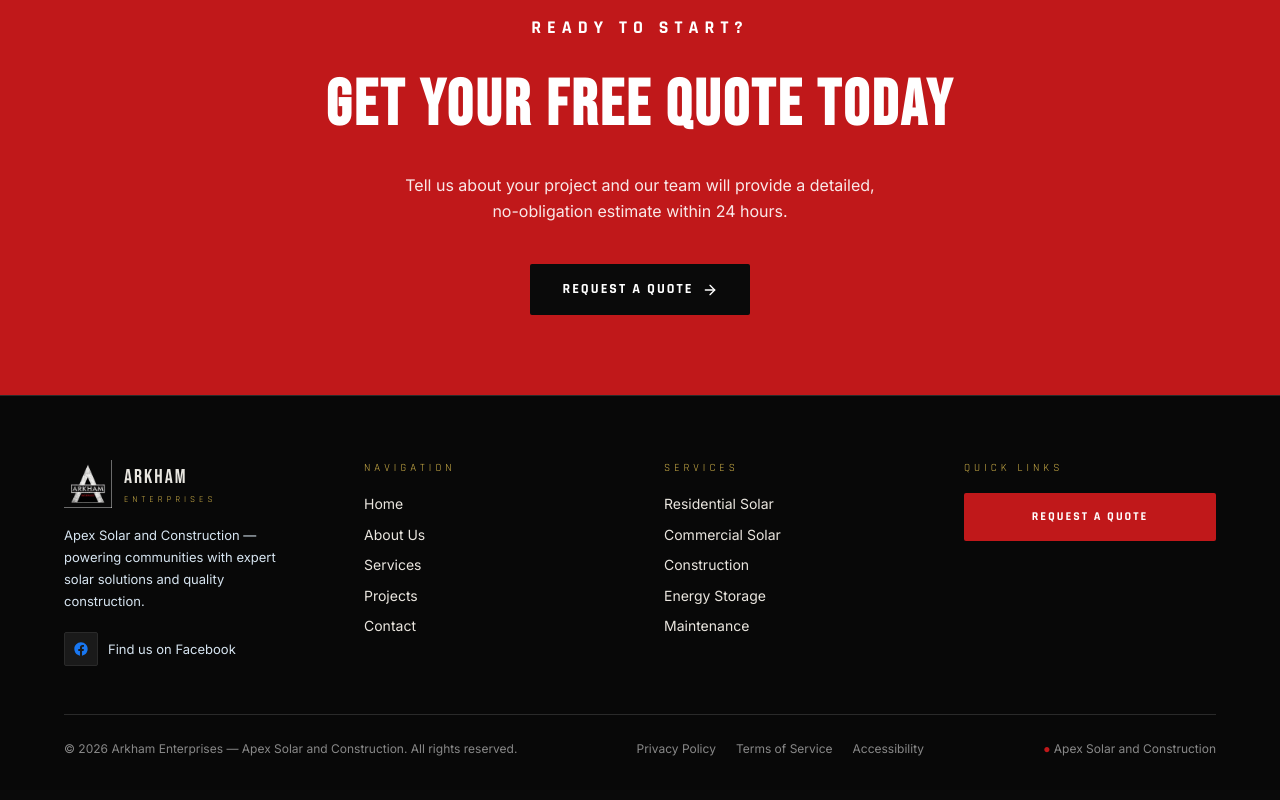
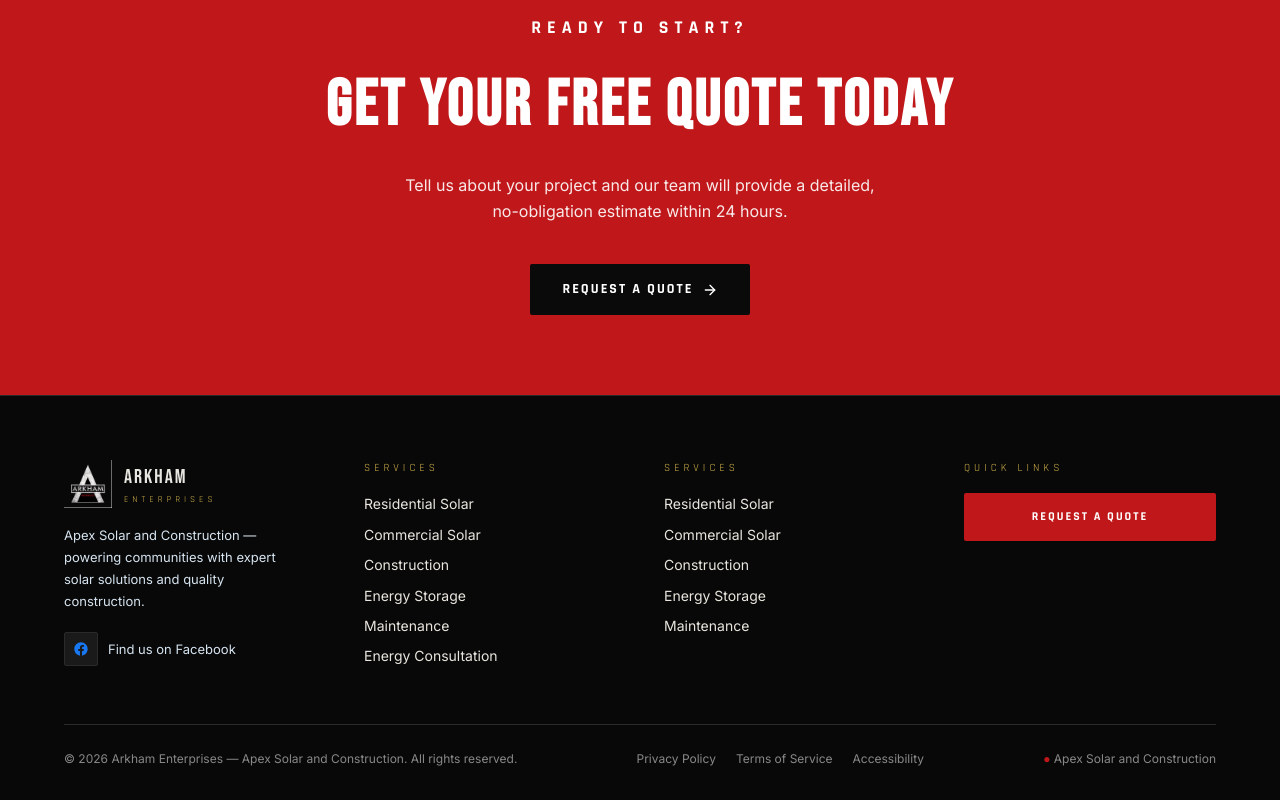
Before and after one commit to joshua-werlein/arkham-solar, a React (Create React App) app: page / in a window 1280 px wide. Shown: the part 2780-3580 px from the top of the page. Built offline with nearby package versions, Linux system fonts and the light colour scheme.

Commit message:
Update Footer.js

```diff
--- a/src/components/Footer.js
+++ b/src/components/Footer.js
@@ -31,8 +31,15 @@ export default function Footer() {
           </div>
 
           <div>
-            <div style={{ fontFamily: 'var(--font-accent)', fontSize: 11, letterSpacing: 4, color: 'var(--gold)', marginBottom: 16, textTransform: 'uppercase' }}>Navigation</div>
-            {[['Home', '/'], ['About Us', '/about'], ['Services', '/services'], ['Projects', '/projects'], ['Contact', '/contact']].map(([label, to]) => (
+            <div style={{ fontFamily: 'var(--font-accent)', fontSize: 11, letterSpacing: 4, color: 'var(--gold)', marginBottom: 16, textTransform: 'uppercase' }}>Services</div>
+            {[
+              ['Residential Solar', '/services#residential-solar'],
+              ['Commercial Solar', '/services#commercial-solar'],
+              ['Construction', '/services#construction'],
+              ['Energy Storage', '/services#energy-storage'],
+              ['Maintenance', '/services#maintenance'],
+              ['Energy Consultation', '/services#consultation'],
+            ].map(([label, to]) => (
               <Link key={to} to={to} style={{ display: 'block', color: 'var(--footer-link)', fontSize: 14, marginBottom: 8, transition: 'color 0.2s' }}
                 onMouseEnter={e => e.target.style.color = 'var(--stone)'}
                 onMouseLeave={e => e.target.style.color = 'var(--footer-link)'}>
```
